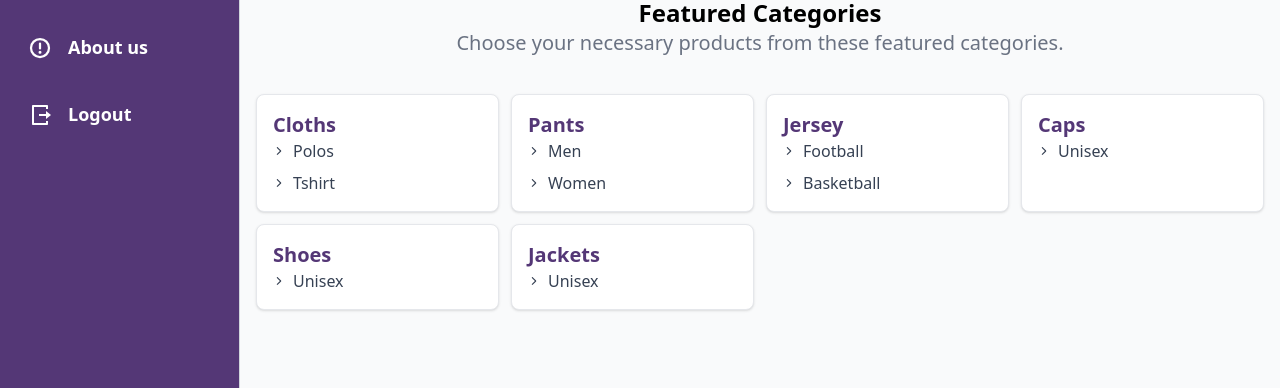
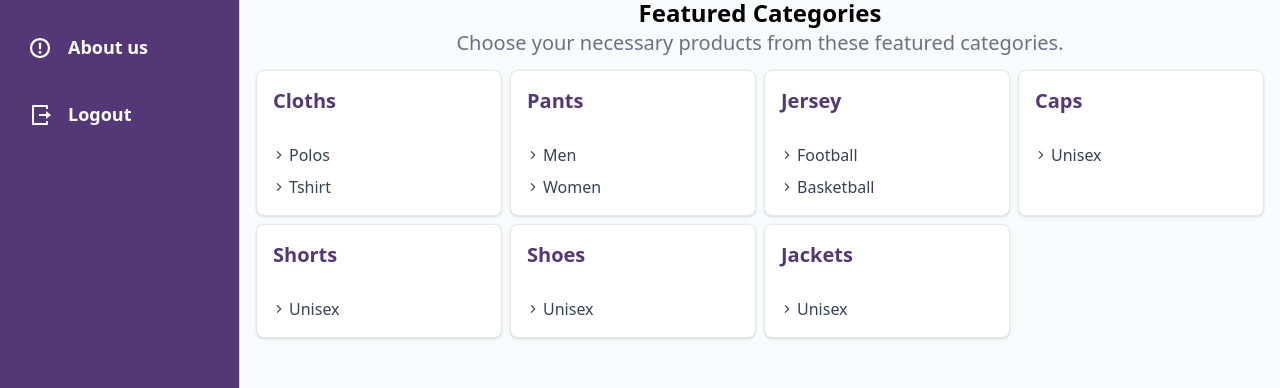
Before and after one commit to Quwambinuyo/Maverick-store, a React (Vite) app: page / in a window 1280 px wide. Shown: the part 405-793 px from the top of the page. Built offline with nearby package versions, Linux system fonts and the light colour scheme.

Commit message:
fixed the bug in my productdata

```diff
--- a/src/components/FeaturedCategories.tsx
+++ b/src/components/FeaturedCategories.tsx
@@ -5,7 +5,7 @@ import { IoIosArrowForward } from "react-icons/io";
 const FeaturedCategories = () => {
   return (
     <section>
-      <div className="text-center mt-3 mb-9">
+      <div className="text-center mt-3 mb-3">
         <h2 className="text-[20px] sm:text-2xl font-bold">
           Featured Categories
         </h2>
@@ -14,11 +14,11 @@ const FeaturedCategories = () => {
         </p>
       </div>
 
-      <div className="grid grid-cols-2 lg:grid-cols-4 gap-3 max-w-screen-xl mx-auto">
+      <div className="grid grid-cols-2 lg:grid-cols-4 gap-2 max-w-screen-xl mx-auto mb-5">
         {Object.entries(Products).map(([categoryName, subGroups]) => (
           <div
             key={categoryName}
-            className="border border-gray-200 rounded-lg p-4 shadow-sm bg-white"
+            className="border border-gray-200 rounded-lg p-4 flex flex-col gap-4 shadow-sm bg-white"
           >
             <NavLink
               to="/categories"
@@ -32,7 +32,7 @@ const FeaturedCategories = () => {
                 <li key={subGroupName}>
                   <NavLink
                     to={`/category/${categoryName.toLowerCase()}/${subGroupName.toLowerCase()}`}
-                    className="flex items-center gap-2 text-gray-700 hover:text-primary-color transition-colors"
+                    className="flex items-center gap-1 text-gray-700 hover:text-primary-color transition-colors"
                   >
                     <IoIosArrowForward className="text-xs" />
                     <span>{subGroupName}</span>
--- a/src/data/ProductData.ts
+++ b/src/data/ProductData.ts
@@ -174,7 +174,7 @@ export const Products = {
       },
     ],
   },
-  Caps: {
+  Shorts: {
     Unisex: [
       {
         id: 61,
```
